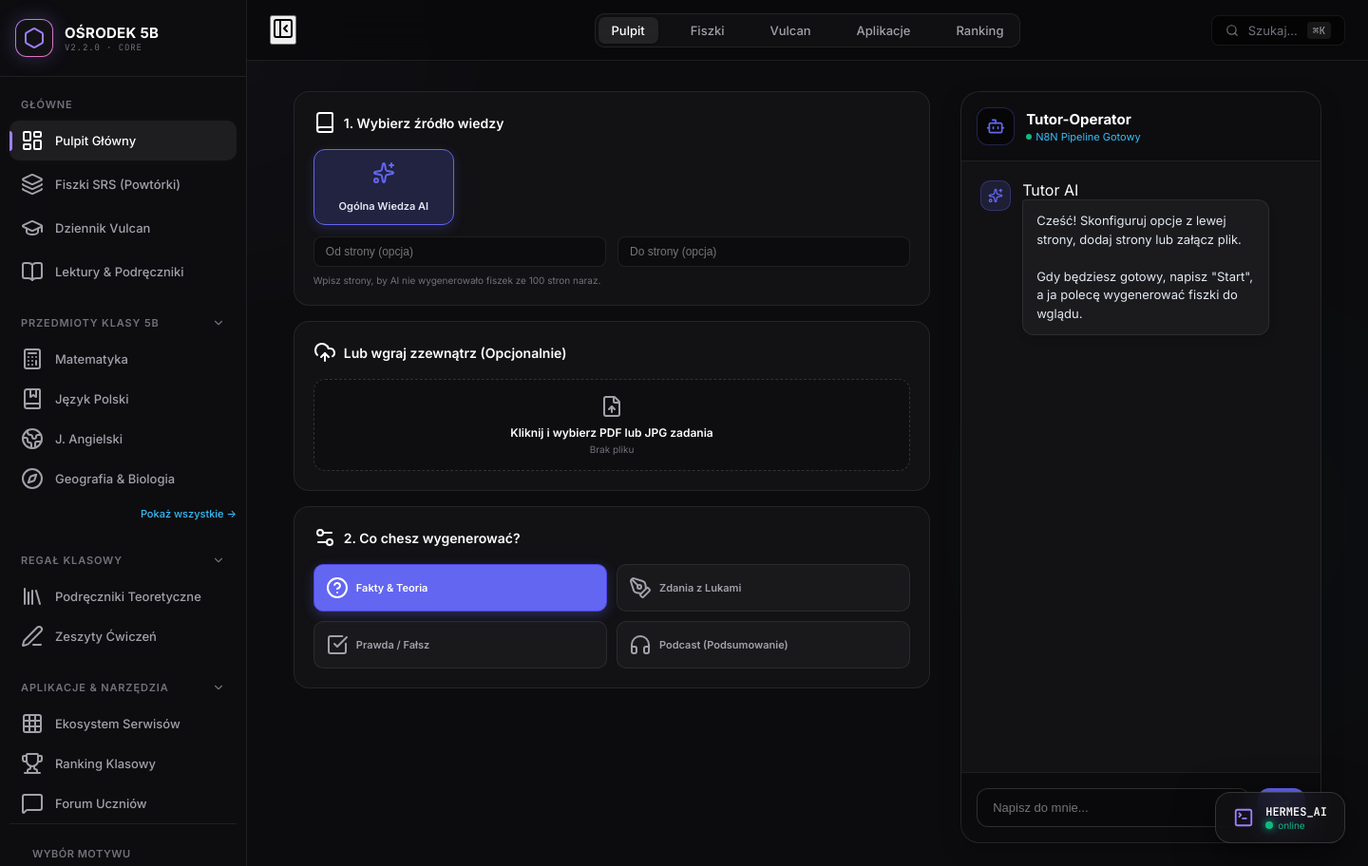
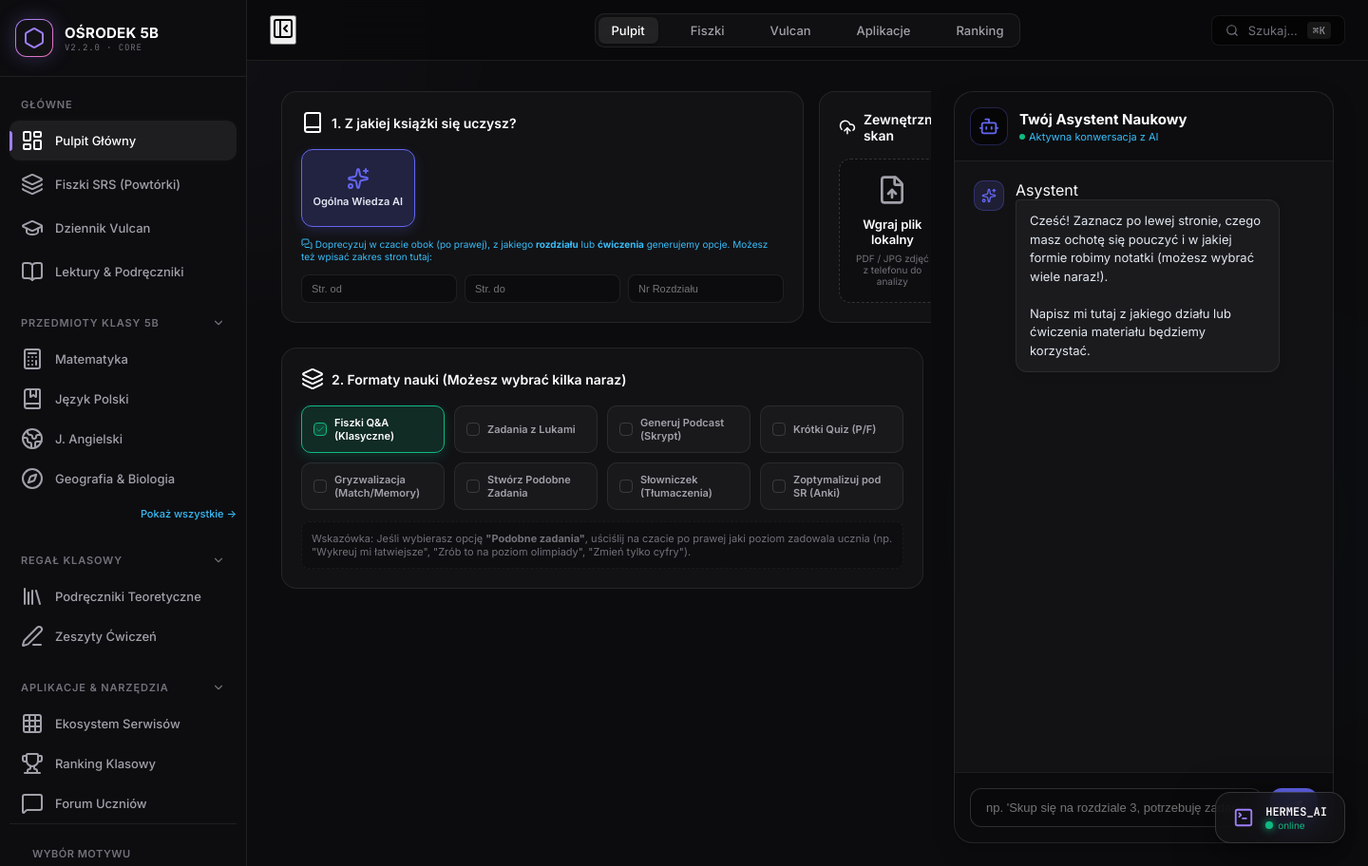
Before and after one commit to Andrev18/sm-portal, a FastAPI app: template templates/fiszkomat_chat.html in a window 1440 px wide; the page is wider, and only the part inside the window is pictured. Shown: that part at 95% size. Run offline with FastAPI, Linux system fonts and the light colour scheme; the template is opened without the code that fills it, so the values that code supplies are empty; parts of the project's set-up code (start-up, migrations or seed data) failed here and were passed over; some libraries are stand-ins or nearby versions.

Commit message:
feat(ai): redesign chat layout to multi-select format features and top section split

```diff
--- a/templates/fiszkomat_chat.html
+++ b/templates/fiszkomat_chat.html
@@ -3,81 +3,73 @@
 <style>
 /* Kontener główny aplikacji 2-kolumnowej */
 .workspace-container {
-    display: flex;
-    gap: 24px;
-    height: calc(100vh - 120px);
-    max-width: 1400px;
-    margin: 0 auto;
+    display: flex; gap: 24px; height: calc(100vh - 120px); max-width: 1400px; margin: 0 auto;
 }
 
 /* LEWA KOLUMNA: Konfigurator Bento */
 .config-panel {
-    flex: 1;
-    display: flex;
-    flex-direction: column;
-    gap: 16px;
-    overflow-y: auto;
-    padding-right: 8px;
+    flex: 1; display: flex; flex-direction: column; gap: 16px; overflow-y: auto; padding-right: 8px;
 }
 
 .bento-box {
-    background: var(--bg-surface);
-    border: 1px solid var(--border-subtle);
-    border-radius: 16px;
-    padding: 20px;
+    background: var(--bg-surface); border: 1px solid var(--border-subtle); border-radius: 16px; padding: 20px;
 }
 .bento-header {
-    display: flex; align-items: center; gap: 8px;
-    font-size: 14px; font-weight: 600; color: #fff; margin-bottom: 16px;
+    display: flex; align-items: center; gap: 8px; font-size: 14px; font-weight: 600; color: #fff; margin-bottom: 16px;
 }
 
-/* Style kafelków książek */
+/* Źródła u góry side-by-side */
+.top-sources {
+    display: flex; gap: 16px; align-items: stretch; margin-bottom: 0;
+}
+.top-sources .box-left { flex: 3; display: flex; flex-direction: column; background: var(--bg-surface); border: 1px solid var(--border-subtle); border-radius: 16px; padding: 20px; }
+.top-sources .box-right { flex: 2; display: flex; flex-direction: column; background: var(--bg-surface); border: 1px solid var(--border-subtle); border-radius: 16px; padding: 20px; }
+
+/* Kafelki książek */
 .books-grid {
-    display: grid;
-    grid-template-columns: repeat(auto-fill, minmax(140px, 1fr));
-    gap: 12px;
+    display: grid; grid-template-columns: repeat(auto-fill, minmax(110px, 1fr)); gap: 10px; flex: 1;
 }
 .book-tile {
-    background: rgba(255,255,255,0.03); border: 1px solid var(--border-subtle);
-    padding: 12px; border-radius: 12px; cursor: pointer; transition: all 0.2s;
-    display: flex; flex-direction: column; align-items: center; text-align: center;
+    background: rgba(255,255,255,0.03); border: 1px solid var(--border-subtle); padding: 10px; border-radius: 12px; cursor: pointer; transition: all 0.2s;
+    display: flex; flex-direction: column; align-items: center; text-align: center; justify-content: center;
 }
 .book-tile:hover { background: rgba(99, 102, 241, 0.1); border-color: rgba(99, 102, 241, 0.3); transform: translateY(-2px); }
 .book-tile.active { background: rgba(99, 102, 241, 0.2); border-color: var(--accent-indigo); box-shadow: 0 4px 12px rgba(99, 102, 241, 0.2); }
-.b-icon { width: 32px; height: 32px; margin-bottom: 8px; color: var(--text-secondary); }
+.b-icon { width: 24px; height: 24px; margin-bottom: 6px; color: var(--text-secondary); }
 .book-tile.active .b-icon { color: var(--accent-indigo); }
-.b-title { font-size: 11px; font-weight: 600; color: #e2e8f0; line-height: 1.3; }
+.b-title { font-size: 11px; font-weight: 600; color: #e2e8f0; line-height: 1.2; }
 
 /* Upload Area */
 .upload-zone {
-    border: 1px dashed var(--border-focus);
-    background: rgba(0,0,0,0.2);
-    border-radius: 12px; padding: 16px; text-align: center;
-    cursor: pointer; transition: all 0.2s;
+    border: 1px dashed var(--border-focus); background: rgba(0,0,0,0.2); border-radius: 12px; padding: 16px; text-align: center;
+    cursor: pointer; transition: all 0.2s; flex: 1; display: flex; flex-direction: column; justify-content: center; align-items: center;
 }
 .upload-zone:hover { border-color: var(--accent-indigo); background: rgba(99, 102, 241, 0.05); }
 
-/* Format Options */
+/* Format Options (Multiselect) */
 .format-grid {
-    display: grid; grid-template-columns: repeat(2, 1fr); gap: 10px;
+    display: grid; grid-template-columns: repeat(auto-fill, minmax(140px, 1fr)); gap: 10px;
 }
 .format-btn {
-    padding: 12px; background: rgba(255,255,255,0.03); border: 1px solid var(--border-subtle);
-    border-radius: 10px; color: var(--text-secondary); font-size: 11px; font-weight: 600;
-    cursor: pointer; display: flex; align-items: center; gap: 8px; transition: all 0.2s;
+    padding: 10px 12px; background: rgba(255,255,255,0.03); border: 1px solid var(--border-subtle); border-radius: 10px; color: var(--text-secondary);
+    font-size: 11px; font-weight: 600; cursor: pointer; display: flex; align-items: center; gap: 8px; transition: all 0.2s; user-select: none;
 }
 .format-btn:hover { background: rgba(255,255,255,0.08); color: #fff; }
-.format-btn.active { background: var(--accent-indigo); border-color: #4f46e5; color: #fff; box-shadow: 0 4px 12px rgba(99, 102, 241, 0.3); }
+.format-btn.active { background: rgba(16, 185, 129, 0.15); border-color: #10b981; color: #fff; box-shadow: 0 4px 12px rgba(16, 185, 129, 0.2); }
+.format-btn.active .f-chk { color: #10b981; }
 
-/* Inputy na numery stron */
-.page-inputs { display: flex; gap: 12px; margin-top: 12px; }
-.page-inp { flex: 1; background: rgba(0,0,0,0.3); border: 1px solid var(--border-subtle); padding: 8px 12px; border-radius: 8px; color: white; font-size: 12px; outline: none; }
+.f-chk { width: 14px; height: 14px; flex-shrink: 0; color: transparent; border: 1px solid var(--border-focus); border-radius: 4px; display: flex; align-items: center; justify-content: center; }
+.format-btn.active .f-chk { border-color: #10b981; background: rgba(16, 185, 129, 0.2); }
+
+/* Inputy na szczegóły */
+.page-inputs { display: flex; gap: 8px; margin-top: 12px; }
+.page-inp { flex: 1; background: rgba(0,0,0,0.3); border: 1px solid var(--border-subtle); padding: 8px 10px; border-radius: 8px; color: white; font-size: 11px; outline: none; }
 .page-inp:focus { border-color: var(--accent-indigo); }
 
 
 /* PRAWA KOLUMNA: Czat */
 .chat-panel {
-    flex: 0 0 380px;
+    flex: 0 0 400px;
     background: var(--bg-surface);
     border: 1px solid var(--border-subtle);
     border-radius: 20px;
@@ -89,8 +81,7 @@
 }
 
 .chat-header-bar {
-    background: rgba(0,0,0,0.3); border-bottom: 1px solid var(--border-subtle);
-    padding: 16px; display: flex; align-items: center; gap: 12px;
+    background: rgba(0,0,0,0.3); border-bottom: 1px solid var(--border-subtle); padding: 16px; display: flex; align-items: center; gap: 12px;
 }
 .messages-area {
     flex: 1; padding: 20px; overflow-y: auto; display: flex; flex-direction: column; gap: 16px;
@@ -113,10 +104,10 @@
 .chat-btn:hover { background: #4f46e5; }
 .chat-btn:disabled { opacity: 0.5; }
 
-/* Media query na monitory < 1000px */
 @media (max-width: 900px) {
+    .top-sources { flex-direction: column; }
     .workspace-container { flex-direction: column; height: auto; }
-    .chat-panel { height: 500px; flex: none; }
+    .chat-panel { height: 600px; flex: none; }
 }
 </style>
 
@@ -125,11 +116,13 @@
     <!-- LEWA KOLUMNA: USTAWIENIA (Bento Grid) -->
     <div class="config-panel custom-scrollbar">
 
+        <!-- Sekcja Górna - dwa panele obok siebie -->
+        <div class="top-sources">
             <!-- 1. Wybór Materiału Z Bazy -->
-        <div class="bento-box">
-            <div class="bento-header"><i data-lucide="book" class="text-indigo-400 w-5 h-5"></i> 1. Wybierz źródło wiedzy</div>
+            <div class="box-left">
+                <div class="bento-header"><i data-lucide="book" class="text-indigo-400 w-5 h-5"></i> 1. Z jakiej książki się uczysz?</div>
                 <div class="books-grid">
-                <div class="book-tile active" id="book-magia" onclick="selectBook(this, '📝 Notatki własne / Z głowy')">
+                    <div class="book-tile active" id="book-magia" onclick="selectBook(this, '📝 Notatki własne / Rozmowa / Wiedza ogólna')">
                         <div class="b-icon"><i data-lucide="sparkles"></i></div>
                         <div class="b-title">Ogólna Wiedza AI</div>
                     </div>
@@ -141,40 +134,74 @@
                     {% endfor %}
                 </div>
 
+                <div style="font-size: 10px; color: var(--accent-cyan); margin-top: 12px; line-height: 1.3;">
+                    <i data-lucide="messages-square" style="width: 12px; height: 12px; display: inline-block; vertical-align: -2px;"></i> Doprecyzuj w czacie obok (po prawej), z jakiego <b>rozdziału</b> lub <b>ćwiczenia</b> generujemy opcje. Możesz też wpisać zakres stron tutaj:
+                </div>
                 <div class="page-inputs">
-                <input type="number" id="pStart" class="page-inp" placeholder="Od strony (opcja)">
-                <input type="number" id="pEnd" class="page-inp" placeholder="Do strony (opcja)">
-            </div>
-            <p style="font-size: 10px; color: var(--text-muted); margin-top: 8px;">Wpisz strony, by AI nie wygenerowało fiszek ze 100 stron naraz.</p>
-        </div>
-
-        <!-- 2. Dodaj Załącznik (Własny Plik) -->
-        <div class="bento-box">
-            <div class="bento-header"><i data-lucide="upload-cloud" class="text-emerald-400 w-5 h-5"></i> Lub wgraj zzewnątrz (Opcjonalnie)</div>
-            <div class="upload-zone" onclick="document.getElementById('customFile').click()">
-                <i data-lucide="file-up" style="color: var(--text-secondary); width: 24px; height: 24px; margin-bottom: 8px; display: block; margin: 0 auto 8px;"></i>
-                <div style="font-size: 12px; font-weight: 600; color: #fff;">Kliknij i wybierz PDF lub JPG zadania</div>
-                <div style="font-size: 10px; color: var(--text-muted); margin-top: 4px;" id="fileNameDisplay">Brak pliku</div>
-                <input type="file" id="customFile" accept=".pdf,image/*" style="display: none;" onchange="document.getElementById('fileNameDisplay').innerText = this.files[0].name">
+                    <input type="number" id="pStart" class="page-inp" placeholder="Str. od">
+                    <input type="number" id="pEnd" class="page-inp" placeholder="Str. do">
+                    <input type="text" id="pChapter" class="page-inp" placeholder="Nr Rozdziału" style="flex: 1.5;">
                 </div>
             </div>
 
-        <!-- 3. Format Docelowy -->
-        <div class="bento-box">
-            <div class="bento-header"><i data-lucide="settings-2" class="text-pink-400 w-5 h-5"></i> 2. Co chesz wygenerować?</div>
+            <!-- 2. Dodaj Załącznik (Własny Plik) - OBOK Materiału -->
+            <div class="box-right">
+                <div class="bento-header"><i data-lucide="upload-cloud" class="text-emerald-400 w-5 h-5"></i> Zewnętrzny skan</div>
+                <div class="upload-zone" onclick="document.getElementById('customFile').click()">
+                    <i data-lucide="file-up" style="color: var(--text-secondary); width: 32px; height: 32px; margin-bottom: 12px;"></i>
+                    <div style="font-size: 13px; font-weight: 600; color: #fff;">Wgraj plik lokalny</div>
+                    <div style="font-size: 10px; color: var(--text-muted); margin-top: 6px;" id="fileNameDisplay">PDF / JPG zdjęć z telefonu do analizy</div>
+                    <input type="file" id="customFile" accept=".pdf,image/*" style="display: none;" onchange="document.getElementById('fileNameDisplay').innerText = this.files[0].name.substring(0,25) + '...'">
+                </div>
+            </div>
+        </div>
+
+        <!-- 3. Format Docelowy - MULTISELECT -->
+        <div class="bento-box" style="margin-top: 10px;">
+            <div class="bento-header" style="justify-content: space-between;">
+                <span style="display: flex; align-items: center; gap: 8px;"><i data-lucide="layers" class="text-pink-400 w-5 h-5"></i> 2. Formaty nauki (Możesz wybrać kilka naraz)</span>
+            </div>
+
             <div class="format-grid">
-                <div class="format-btn active" onclick="selectFormat(this, 'Fiszki Q&A')">
-                    <i data-lucide="help-circle" class="w-4 h-4"></i> Fakty & Teoria
+                <!-- Klasyczne i SRS -->
+                <div class="format-btn active" onclick="toggleFormat(this, 'Fiszki Q&A (Standardowe)')">
+                    <div class="f-chk"><i data-lucide="check" style="width: 10px; height: 10px;"></i></div>
+                    Fiszki Q&A (Klasyczne)
                 </div>
-                <div class="format-btn" onclick="selectFormat(this, 'Zdania z Lukami')">
-                    <i data-lucide="pen-tool" class="w-4 h-4"></i> Zdania z Lukami
+                <div class="format-btn" onclick="toggleFormat(this, 'Fiszki z Lukami (Cloze)')">
+                    <div class="f-chk"><i data-lucide="check" style="width: 10px; height: 10px;"></i></div>
+                    Zadania z Lukami
                 </div>
-                <div class="format-btn" onclick="selectFormat(this, 'Sprawdzian Prawda/Fałsz')">
-                    <i data-lucide="check-square" class="w-4 h-4"></i> Prawda / Fałsz
+                <div class="format-btn" onclick="toggleFormat(this, 'Podcast / Podsumowanie Audio')">
+                    <div class="f-chk"><i data-lucide="check" style="width: 10px; height: 10px;"></i></div>
+                    Generuj Podcast (Skrypt)
                 </div>
-                <div class="format-btn" onclick="selectFormat(this, 'Krótkie streszczenie do audio')">
-                    <i data-lucide="headphones" class="w-4 h-4"></i> Podcast (Podsumowanie)
+                <div class="format-btn" onclick="toggleFormat(this, 'Sprawdzian Prawda/Fałsz')">
+                    <div class="f-chk"><i data-lucide="check" style="width: 10px; height: 10px;"></i></div>
+                    Krótki Quiz (P/F)
                 </div>
+
+                <!-- Inspirowane liderami i prośbami gry -->
+                <div class="format-btn" onclick="toggleFormat(this, 'Gra: Dopasuj pary (Memory)')">
+                    <div class="f-chk"><i data-lucide="check" style="width: 10px; height: 10px;"></i></div>
+                    Gryzwalizacja (Match/Memory)
+                </div>
+                <div class="format-btn" onclick="toggleFormat(this, 'Wygeneruj 10 PODOBNYCH ćwiczeń')">
+                    <div class="f-chk"><i data-lucide="check" style="width: 10px; height: 10px;"></i></div>
+                    Stwórz Podobne Zadania
+                </div>
+                <div class="format-btn" onclick="toggleFormat(this, 'Baza słówek / E-Tutor styl')">
+                    <div class="f-chk"><i data-lucide="check" style="width: 10px; height: 10px;"></i></div>
+                    Słowniczek (Tłumaczenia)
+                </div>
+                <div class="format-btn" onclick="toggleFormat(this, 'Eksport SRS (Interwały)')">
+                    <div class="f-chk"><i data-lucide="check" style="width: 10px; height: 10px;"></i></div>
+                    Zoptymalizuj pod SR (Anki)
+                </div>
+            </div>
+
+            <div style="font-size: 11px; margin-top: 12px; color: var(--text-muted); background: rgba(0,0,0,0.2); padding: 10px; border-radius: 8px; border: 1px dashed rgba(255,255,255,0.05);">
+                Wskazówka: Jeśli wybierasz opcję <b>"Podobne zadania"</b>, uściślij na czacie po prawej jaki poziom zadowala ucznia (np. "Wykreuj mi łatwiejsze", "Zrób to na poziom olimpiady", "Zmień tylko cyfry").
             </div>
         </div>
 
@@ -184,12 +211,12 @@
     <div class="chat-panel">
         <div class="chat-header-bar">
             <div style="width: 40px; height: 40px; background: rgba(0,0,0,0.5); border-radius: 12px; display: flex; align-items: center; justify-content: center; border: 1px solid rgba(99, 102, 241, 0.3);">
-                <i data-lucide="bot" style="color: var(--accent-indigo); width: 20px;"></i>
+                <i data-lucide="bot" style="color: var(--accent-indigo); width: 22px;"></i>
             </div>
             <div>
-                <h2 style="font-size: 15px; font-weight: 700; color: #fff; margin: 0 0 2px;">Tutor-Operator</h2>
+                <h2 style="font-size: 15px; font-weight: 700; color: #fff; margin: 0 0 2px;">Twój Asystent Naukowy</h2>
                 <div style="font-size: 11px; color: var(--accent-cyan); display: flex; gap: 4px; align-items: center;">
-                    <span style="width:6px; height:6px; background:var(--accent-emerald); border-radius:50%;"></span> N8N Pipeline Gotowy
+                    <span style="width:6px; height:6px; background:var(--accent-emerald); border-radius:50%;"></span> Aktywna konwersacja z AI
                 </div>
             </div>
         </div>
@@ -198,9 +225,10 @@
             <div class="message-row bot">
                 <div class="msg-avatar bot"><i data-lucide="sparkles" style="width: 16px;"></i></div>
                 <div>
-                    <div class="msg-author">Tutor AI</div>
+                    <div class="msg-author">Asystent</div>
                     <div class="msg-bubble">
-                        Cześć! Skonfiguruj opcje z lewej strony, dodaj strony lub załącz plik.<br><br>Gdy będziesz gotowy, napisz "Start", a ja polecę wygenerować fiszki do wglądu.
+                        Cześć! Zaznacz po lewej stronie, czego masz ochotę się pouczyć i w jakiej formie robimy notatki (możesz wybrać wiele naraz!).<br><br>
+                        Napisz mi tutaj z jakiego działu lub ćwiczenia materiału będziemy korzystać.
                     </div>
                 </div>
             </div>
@@ -208,7 +236,7 @@
 
         <div class="input-container">
             <form id="tform" class="chat-form" onsubmit="sendMsg(event)">
-                <input type="text" id="tmsg" class="chat-input" placeholder="Napisz do mnie..." autocomplete="off">
+                <input type="text" id="tmsg" class="chat-input" placeholder="np. 'Skup się na rozdziale 3, potrzebuję zadań o starożytności, ale zrób łatwiejsze...'" autocomplete="off">
                 <button type="submit" id="tbtn" class="chat-btn"><i data-lucide="send" style="width: 18px;"></i></button>
             </form>
         </div>
@@ -216,20 +244,24 @@
 </div>
 
 <script>
-    let conf = { src: '📝 Notatki własne / Z głowy', format: 'Fiszki Q&A' };
+    let conf = { src: '📝 Notatki własne / Rozmowa / Wiedza ogólna', formats: new Set(['Fiszki Q&A (Standardowe)']) };
 
     function selectBook(elem, title) {
         document.querySelectorAll('.book-tile').forEach(el => el.classList.remove('active'));
         elem.classList.add('active');
         conf.src = title;
-        addSystemLog("Zmieniono materiał na: " + title);
+        addSystemLog("Zmieniono materiał źródłowy na: " + title);
     }
 
-    function selectFormat(elem, fmt) {
-        document.querySelectorAll('.format-btn').forEach(el => el.classList.remove('active'));
+    function toggleFormat(elem, fmt) {
+        if(conf.formats.has(fmt)) {
+            if(conf.formats.size === 1) return; // Nie pozwalamy odznaczyć ostatniego
+            conf.formats.delete(fmt);
+            elem.classList.remove('active');
+        } else {
+            conf.formats.add(fmt);
             elem.classList.add('active');
-        conf.format = fmt;
-        addSystemLog("Format paczki ustawiony na: " + fmt);
+        }
     }
 
     const msgsContainer = document.getElementById('chat-msgs');
@@ -267,7 +299,7 @@
         div.innerHTML = `
             <div class="msg-avatar bot"><i data-lucide="bot" style="width: 16px;"></i></div>
             <div>
-                <div class="msg-author">Tutor AI</div>
+                <div class="msg-author">Asystent</div>
                 <div class="msg-bubble">${fmt}</div>
             </div>
         `;
@@ -291,16 +323,21 @@
 
         const sStart = document.getElementById('pStart').value;
         const sEnd = document.getElementById('pEnd').value;
+        const sChap = document.getElementById('pChapter').value;
 
         const attachStr = document.getElementById('customFile').files.length > 0 ? "Tak" : "Nie";
+        const formatStr = Array.from(conf.formats).join(", ");
 
-        const promptContext = `[Ukryty stan konfiguracji z lewej strony pulpitu użytkownika:
-1. Użytkownik wskazał wiedzę: ${conf.src}
-   - Wybrane Strony od: ${sStart || "Początek"} do: ${sEnd || "Koniec"}
-   - Użytkownik Dodał własny Załącznik (Upload File): ${attachStr}
-2. Chce wygenerować: ${conf.format}]
+        const promptContext = `[Ukryty stan konfiguracji panelu kreatora:
+1. Źródło: ${conf.src}
+   - Wybrane Strony od: ${sStart || "-"} do: ${sEnd || "-"}
+   - Wskazany Rozdział w UI: ${sChap || "brak - wyciągnij z czatu"}
+   - Plik użytkownika (Upload): ${attachStr}
+2. Pożądane formaty generacji: ${formatStr}]
 
-Uczeń pisze: ${txt}`;
+Uczeń instruuje: ${txt}
+[Pamiętaj reagować jeśli uczeń prosi o podobne zadania (modyfikacja cyfr/poziomu). Pytaj ucznia o poziom, jeśli tego nie sprecyzował.]
+`;
 
         try {
             const r = await fetch('/fiszkomat/chat/msg', {
@@ -311,7 +348,7 @@ Uczeń pisze: ${txt}`;
             const d = await r.json();
             addBot(d.msg || "Błąd odpowiedzi.");
         } catch(err) {
-            addBot("Brak połączenia z N8N/Asystentem.");
+            addBot("Brak połączenia z silnikiem Asystenta. (Błąd LLM)");
         }
 
         btn.innerHTML = '<i data-lucide="send" style="width: 18px;"></i>';
```
Lines whose indentation alone changed are shown as unchanged.
